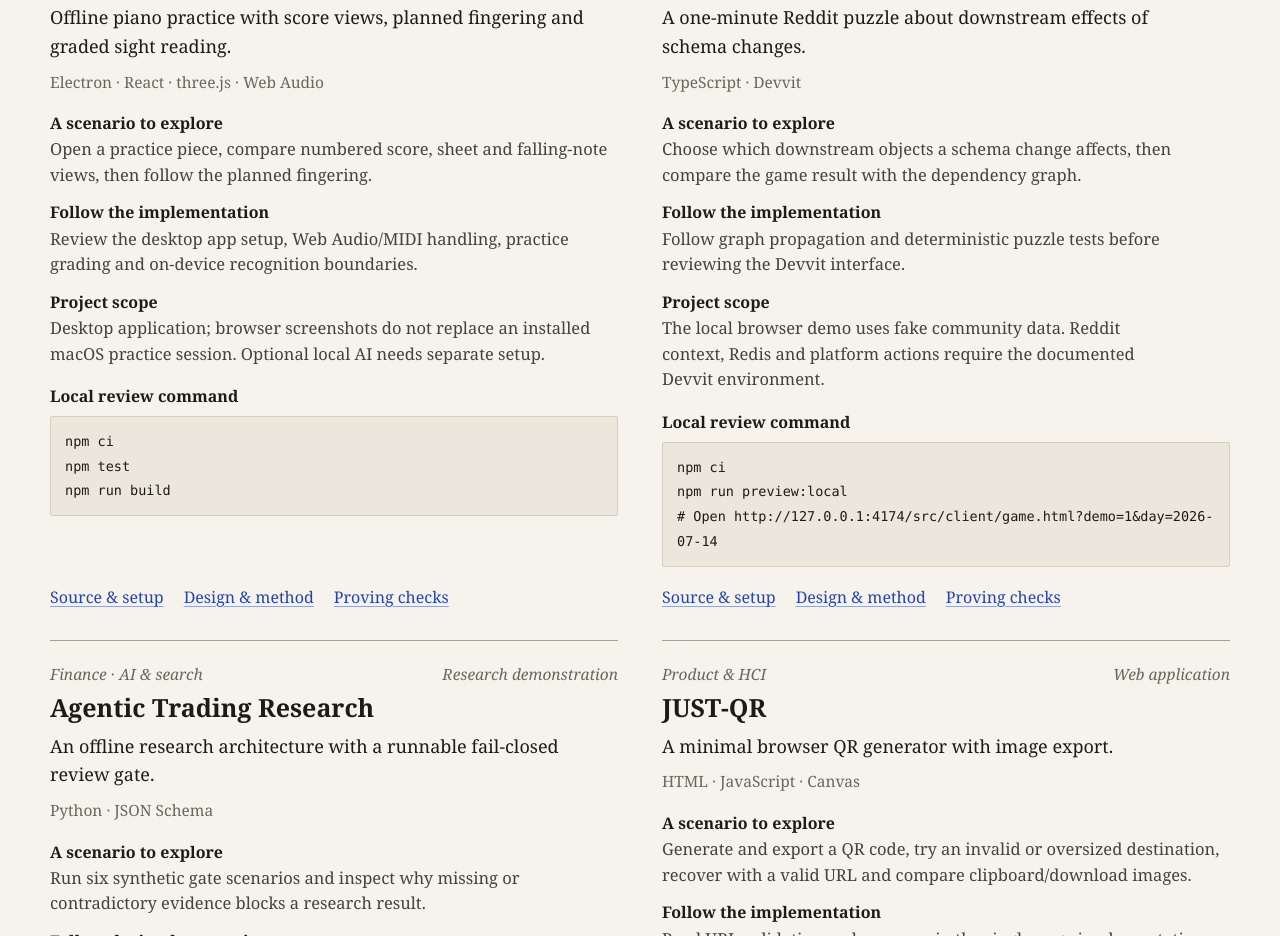
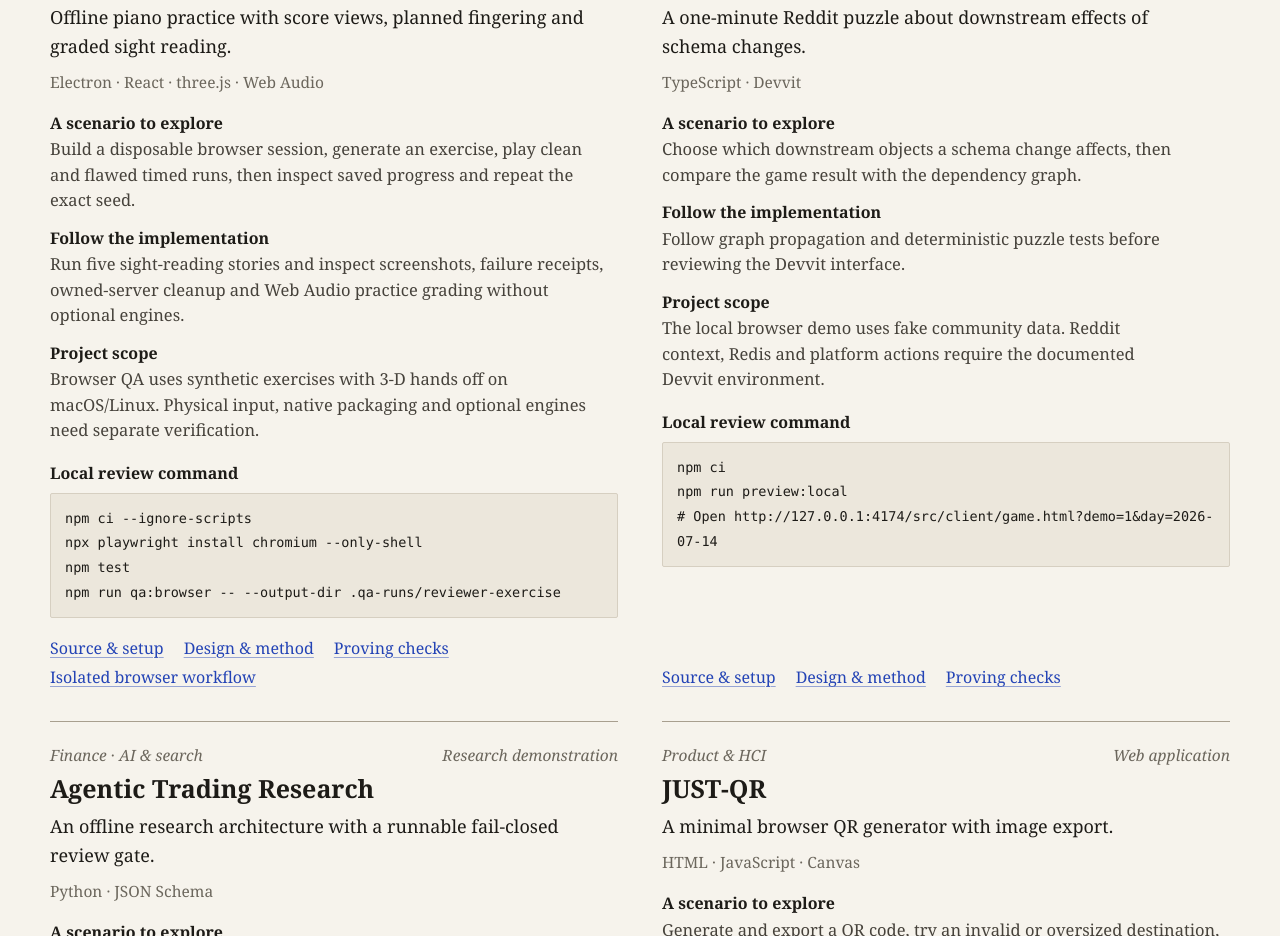
Before and after one commit to ult666666/ult666666.github.io, a website: page projects/catalog.html in a window 1280 px wide. Shown: the part 5973-6909 px from the top of the page. Drawn offline with Linux system fonts and the light colour scheme.

Commit message:
Expose Luma’s reproducible browser practice review workflow (#22)
* docs: add the reproducible Luma browser review route

* docs: state the headless practice verification scope

```diff
--- a/projects/catalog.html
+++ b/projects/catalog.html
@@ -126,11 +126,12 @@ uv run citecheck ask &quot;What is the deadline for submitting an expense?&quot;
 <div class="catalog-card-top"><span>Product &amp; HCI</span><span class="catalog-form">Desktop application</span></div>
 <h2>Luma Keys</h2><p class="catalog-summary">Offline piano practice with score views, planned fingering and graded sight reading.</p>
 <ul class="catalog-stack" aria-label="Technology"><li>Electron</li><li>React</li><li>three.js</li><li>Web Audio</li></ul>
-<dl><dt>A scenario to explore</dt><dd>Open a practice piece, compare numbered score, sheet and falling-note views, then follow the planned fingering.</dd><dt>Follow the implementation</dt><dd>Review the desktop app setup, Web Audio/MIDI handling, practice grading and on-device recognition boundaries.</dd><dt>Project scope</dt><dd>Desktop application; browser screenshots do not replace an installed macOS practice session. Optional local AI needs separate setup.</dd></dl>
-<div class="catalog-command"><h3>Local review command</h3><pre><code>npm ci
+<dl><dt>A scenario to explore</dt><dd>Build a disposable browser session, generate an exercise, play clean and flawed timed runs, then inspect saved progress and repeat the exact seed.</dd><dt>Follow the implementation</dt><dd>Run five sight-reading stories and inspect screenshots, failure receipts, owned-server cleanup and Web Audio practice grading without optional engines.</dd><dt>Project scope</dt><dd>Browser QA uses synthetic exercises with 3-D hands off on macOS/Linux. Physical input, native packaging and optional engines need separate verification.</dd></dl>
+<div class="catalog-command"><h3>Local review command</h3><pre><code>npm ci --ignore-scripts
+npx playwright install chromium --only-shell
 npm test
-npm run build</code></pre></div>
-<nav class="catalog-links" aria-label="Luma Keys links"><a href="https://github.com/ult666666/luma-keys">Source &amp; setup</a><a href="https://github.com/ult666666/luma-keys/blob/main/docs/HAND_MOTION_DESIGN.md">Design &amp; method</a><a href="https://github.com/ult666666/luma-keys/blob/main/tests/fingering.test.mjs">Proving checks</a></nav></article><article class="catalog-card" id="blast-radius-daily" data-areas="product data">
+npm run qa:browser -- --output-dir .qa-runs/reviewer-exercise</code></pre></div>
+<nav class="catalog-links" aria-label="Luma Keys links"><a href="https://github.com/ult666666/luma-keys">Source &amp; setup</a><a href="https://github.com/ult666666/luma-keys/blob/main/docs/HAND_MOTION_DESIGN.md">Design &amp; method</a><a href="https://github.com/ult666666/luma-keys/blob/main/tests/fingering.test.mjs">Proving checks</a><a href="https://github.com/ult666666/luma-keys/blob/main/docs/BROWSER_QA.md">Isolated browser workflow</a></nav></article><article class="catalog-card" id="blast-radius-daily" data-areas="product data">
 <div class="catalog-card-top"><span>Product &amp; HCI · Data &amp; analytics</span><span class="catalog-form">Platform game</span></div>
 <h2>Blast Radius Daily</h2><p class="catalog-summary">A one-minute Reddit puzzle about downstream effects of schema changes.</p>
 <ul class="catalog-stack" aria-label="Technology"><li>TypeScript</li><li>Devvit</li></ul>
```
Also changed, not shown: docs/project-catalog.json (+8 -4 lines).
